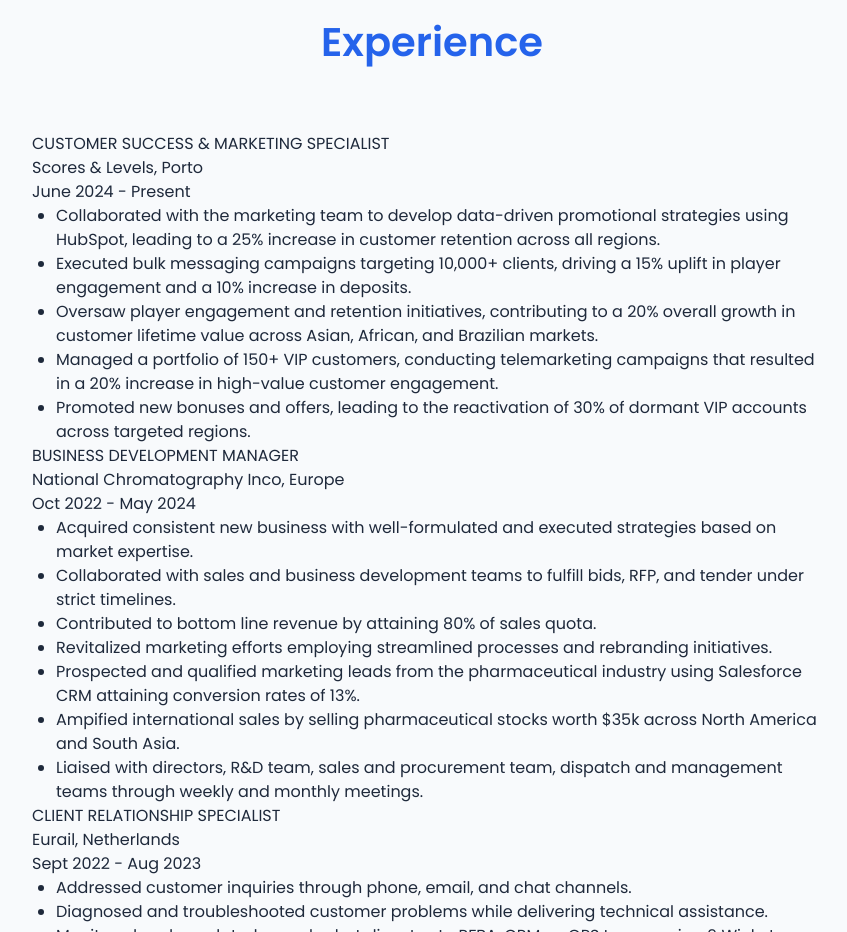
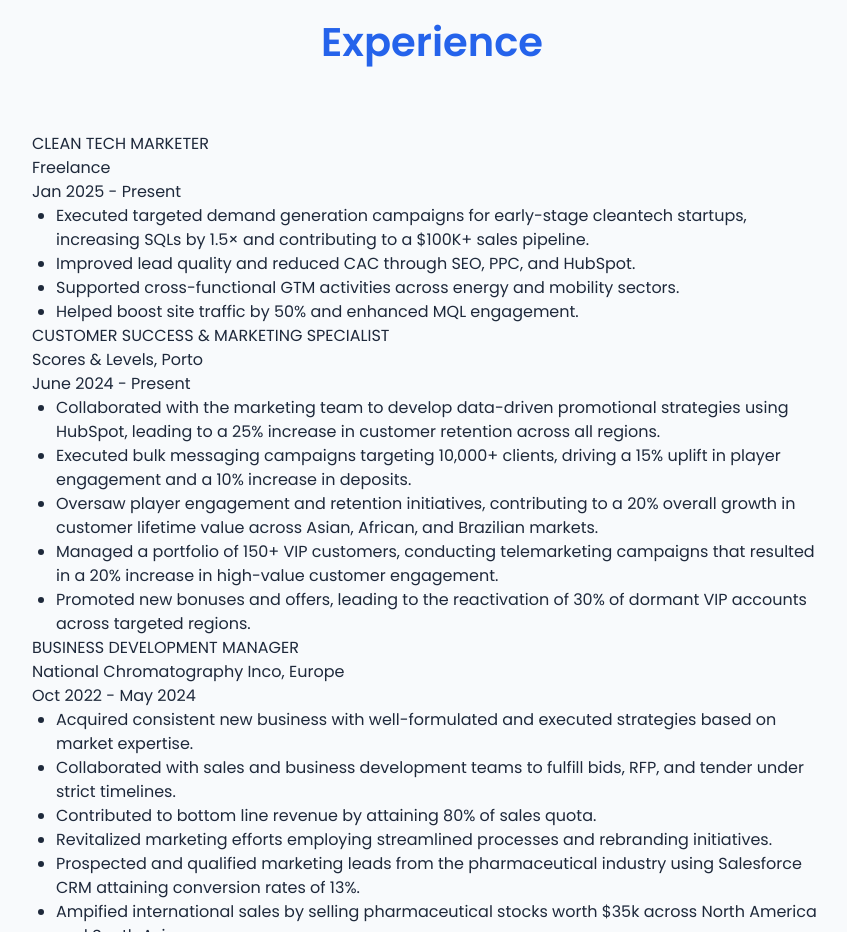
Before and after one commit to Ash-Impactco/Trial, a website: page portfolio/index.html in a window 1280 px wide. Shown: the part 2240-3172 px from the top of the page, without its empty margins (208-1055 px from the left). Drawn offline with nearby package versions, Linux system fonts and the light colour scheme.

Commit message:
Add Clean Tech Marketer experience to portfolio

```diff
--- a/portfolio/index.html
+++ b/portfolio/index.html
@@ -125,6 +125,17 @@
                 <h2>Experience</h2>
             </div>
             <div class="experience-timeline">
+                <div class="experience-item">
+                    <h3>CLEAN TECH MARKETER</h3>
+                    <h4>Freelance</h4>
+                    <p class="date">Jan 2025 - Present</p>
+                    <ul>
+                        <li>Executed targeted demand generation campaigns for early-stage cleantech startups, increasing SQLs by 1.5× and contributing to a $100K+ sales pipeline.</li>
+                        <li>Improved lead quality and reduced CAC through SEO, PPC, and HubSpot.</li>
+                        <li>Supported cross-functional GTM activities across energy and mobility sectors.</li>
+                        <li>Helped boost site traffic by 50% and enhanced MQL engagement.</li>
+                    </ul>
+                </div>
                 <div class="experience-item">
                     <h3>CUSTOMER SUCCESS & MARKETING SPECIALIST</h3>
                     <h4>Scores & Levels, Porto</h4>
```
